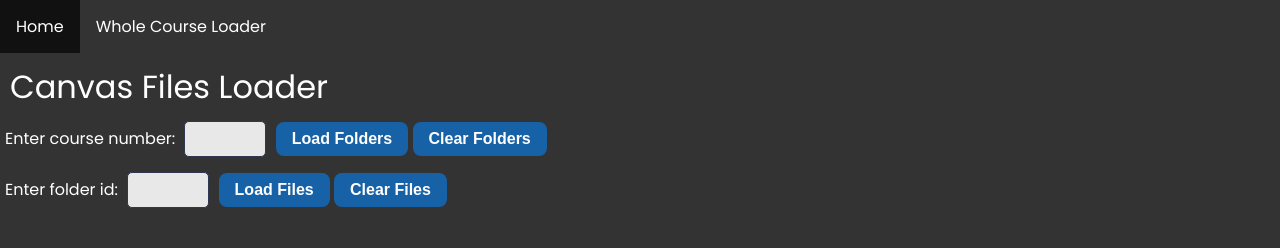
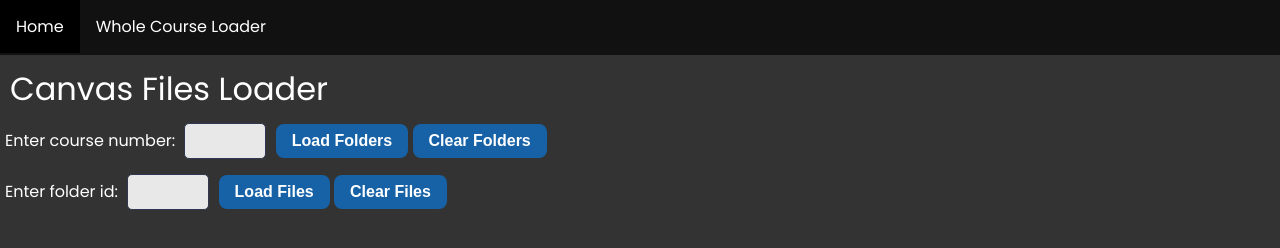
Before and after one commit to 19khowes/CanvasFileLoader, a website: page public/index.html in a window 1280 px wide. Drawn offline with Linux system fonts and the light colour scheme.

Commit message:
Minor styling changes

```diff
--- a/public/course.js
+++ b/public/course.js
@@ -23,6 +23,7 @@
 
     const post_reponse = await fetch('/course', options);
     const response_json = await post_reponse.json();
+    console.log(response_json)
 
     response_json.images_array.forEach(item => {
         if (item != "not an image") {
@@ -39,7 +40,7 @@
             images_container.append(root);
         }
 
-        console.log(item);
+        // console.log(item);
     })
 });
 
--- a/public/index.html
+++ b/public/index.html
@@ -14,7 +14,7 @@
     <header>
         <nav>
             <ul>
-                <li><a href="./index.html">Home</a></li>
+                <li class="active"><a href="./index.html">Home</a></li>
                 <li><a href="./course.html">Whole Course Loader</a></li>
             </ul>
         </nav>
--- a/public/styles.css
+++ b/public/styles.css
@@ -76,11 +76,11 @@
     margin: 0;
     padding: 0;
     overflow: hidden;
-    background-color: #333;
 }
 
 nav li {
     float: left;
+    border-bottom: 2px solid #111;
 }
 
 nav li a {
@@ -92,5 +92,15 @@
 }
 
 nav li a:hover {
+    background-color: #000;
+}
+
+nav .active {
+    background-color: #333;
+}
+
+header {
+    position: sticky;
+    top: 0;
     background-color: #111;
 }
```
Also changed, not shown: public/course.html (+1 -1 lines).
